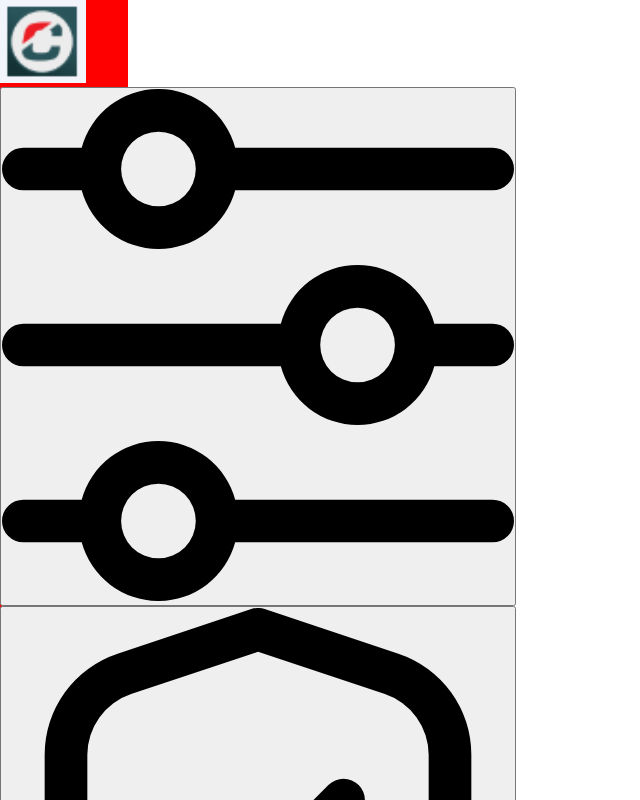
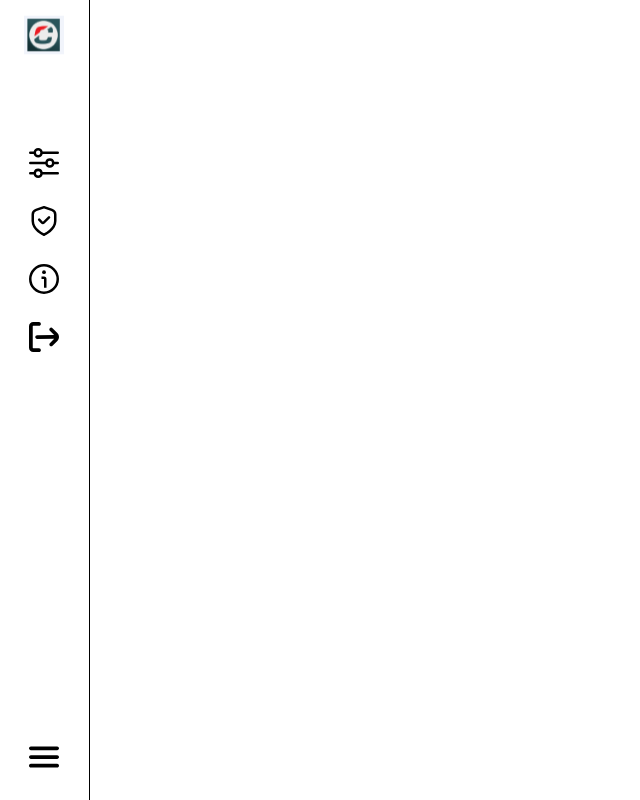
Before and after one commit to matheusbiaggio/C4A-antigo, a React (Create React App) app: page / in a window 1280 px wide. Shown: the top 800 px of the page, without its empty margins (0-640 px from the left). Built offline with nearby package versions, Linux system fonts and the light colour scheme.

Commit message:
Termino do navbar com css

```diff
--- a/package.json
+++ b/package.json
@@ -10,6 +10,7 @@
     "react-dom": "^18.2.0",
     "react-router-dom": "^6.12.0",
     "react-scripts": "5.0.1",
+    "styled-components": "^6.0.0-rc.3",
     "web-vitals": "^2.1.4"
   },
   "scripts": {
--- a/src/components/Navbar.jsx
+++ b/src/components/Navbar.jsx
@@ -5,31 +5,34 @@ import FunctionIcon from '../images/Function.svg';
 import InfoIcon from '../images/Info.svg';
 import MenuIcon from '../images/Menu.svg';
 import ShieldIcon from '../images/Shield.svg';
-import { NavbarContainer } from '../style/Navbar';
+import {
+  IconsButton, IconsContainer, IconsImg, IconsLogoContainer, LogoImg,
+  NavbarContainer
+} from '../style/Navbar';
 
 export default function Navbar() {
   return (
     <NavbarContainer>
-      <div>
-        <img src={ Logo } alt="Logo" />
-        <div>
-          <button>
-            <img src={ FunctionIcon } alt="FunctionIcon" />
-          </button>
-          <button>
-            <img src={ ShieldIcon } alt="ShieldIcon" />
-          </button>
-          <button>
-            <img src={ InfoIcon } alt="InfoIcon" />
-          </button>
-          <button>
-            <img src={ ExitIcon } alt="ExitIcon" />
-          </button>
-        </div>
-      </div>
-      <button>
-        <img src={ MenuIcon } alt="MenuIcon" />
-      </button>
+      <IconsLogoContainer>
+        <LogoImg src={ Logo } alt="Logo" />
+        <IconsContainer>
+          <IconsButton>
+            <IconsImg src={ FunctionIcon } alt="FunctionIcon" />
+          </IconsButton>
+          <IconsButton>
+            <IconsImg src={ ShieldIcon } alt="ShieldIcon" />
+          </IconsButton>
+          <IconsButton>
+            <IconsImg src={ InfoIcon } alt="InfoIcon" />
+          </IconsButton>
+          <IconsButton>
+            <IconsImg src={ ExitIcon } alt="ExitIcon" />
+          </IconsButton>
+        </IconsContainer>
+      </IconsLogoContainer>
+      <IconsButton>
+        <IconsImg src={ MenuIcon } alt="MenuIcon" />
+      </IconsButton>
     </NavbarContainer>
   )
 }
--- a/src/style/Navbar.js
+++ b/src/style/Navbar.js
@@ -1,6 +1,45 @@
 import styled from 'styled-components';
 
 export const NavbarContainer = styled.nav`
-  width: 10vw;
-  background-color: red;
+  display: flex;
+  flex-direction: column;
+  justify-content: space-between;
+  align-items: center;
+  padding: 15px 5px;
+  width: 7vw;
+  height: 100vh;
+  border-right: 1px solid black;
 `
+
+export const LogoImg = styled.img`
+  width: 40px;
+  height: 40px;
+`
+
+export const IconsImg = styled.img`
+  width: 30px;
+  height: 30px;
+`
+
+export const IconsButton = styled.button`
+  padding: 10px;
+  border: none;
+  background: none;
+  cursor: pointer;
+`
+
+export const IconsLogoContainer = styled.div`
+  display: flex;
+  flex-direction: column;
+  justify-content: space-between;
+  align-items: center;
+  height: 350px;
+`
+
+export const IconsContainer = styled.div`
+  display: flex;
+  flex-direction: column;
+  justify-content: space-between;
+  align-items: center;
+  gap: 5px
+`
```
Also changed, not shown: 1 other file (tests, documents, lock files or other folders).
